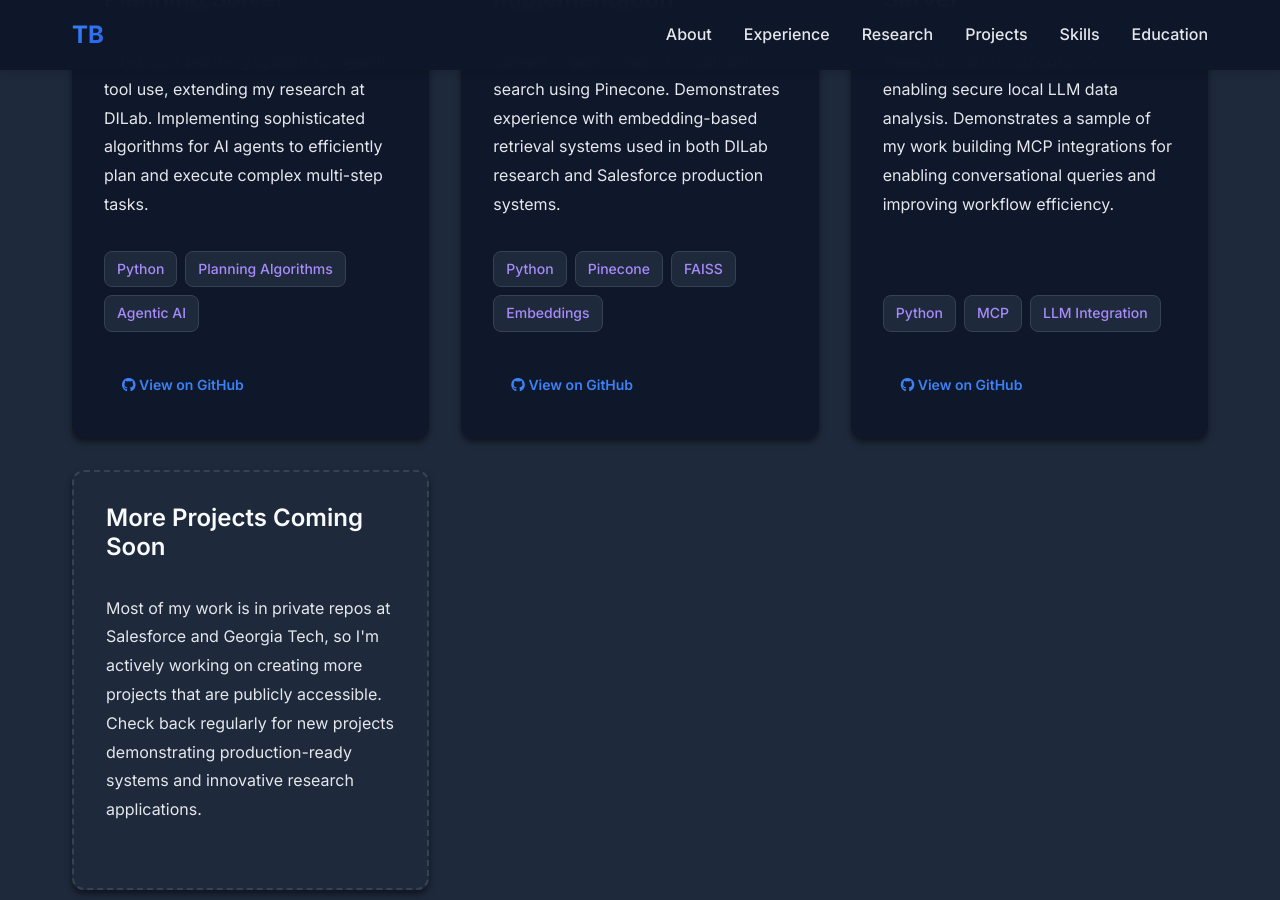
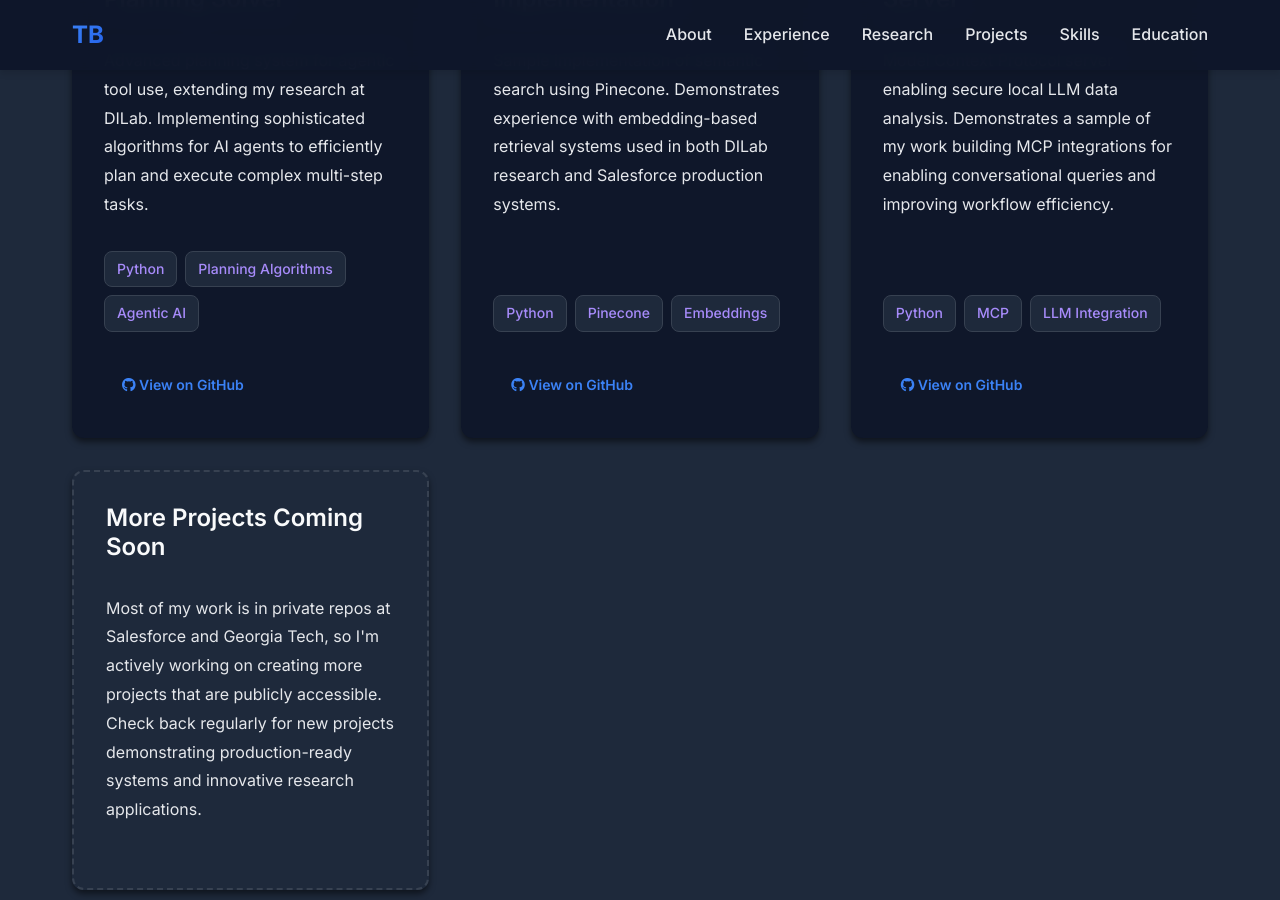
Before and after one commit to tim-bydlon/tim-bydlon.github.io, a Jekyll site: the page built from index.html, in a window 1280 px wide and 900 px high, scrolled down 3113 px. Built offline with Jekyll 4.4.1, drawn with Linux system fonts in a browser that asks for light colours.

Commit message:
cleaning up projects section

```diff
--- a/index.html
+++ b/index.html
@@ -158,7 +158,6 @@ layout: default
         <div class="project-tech">
           <span class="tech-badge">Python</span>
           <span class="tech-badge">Pinecone</span>
-          <span class="tech-badge">FAISS</span>
           <span class="tech-badge">Embeddings</span>
         </div>
         <div class="project-links">
```
